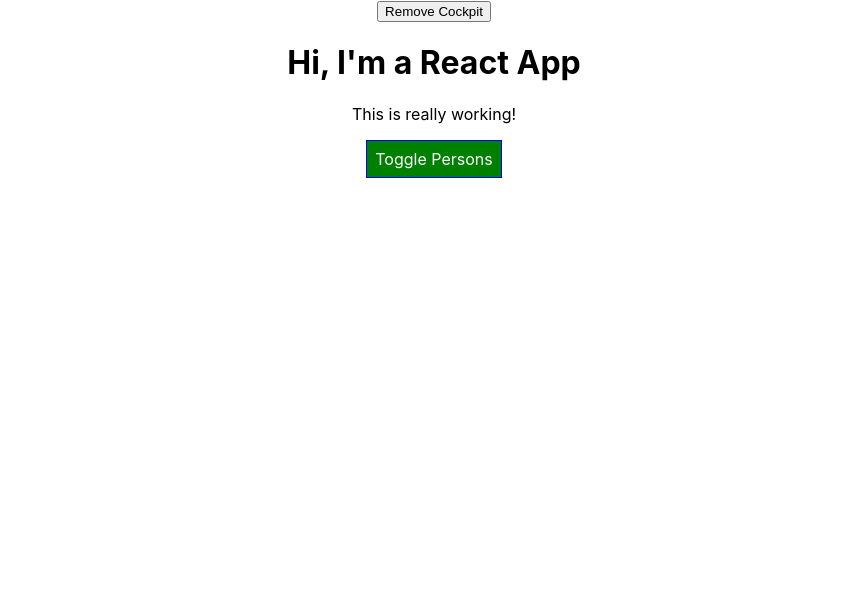
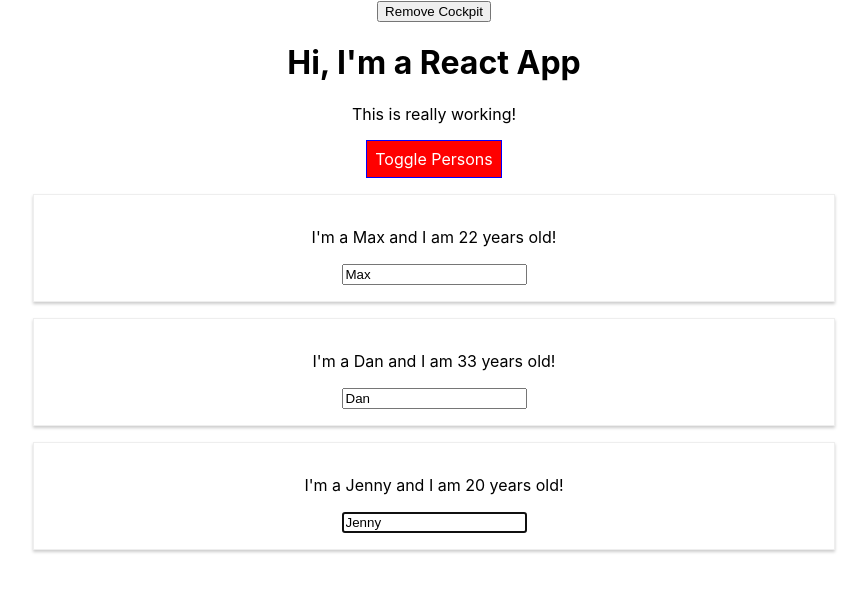
Before and after one commit to bogdan8/udemy-react, a React app: page / in a window 1280 px wide. Shown: the top 592 px of the page, without its empty margins (206-1073 px from the left). Built offline with nearby package versions, Linux system fonts and the light colour scheme.

Commit message:
Refs with React Hooks

```diff
--- a/src/components/Cockpit/Cockpit.js
+++ b/src/components/Cockpit/Cockpit.js
@@ -1,14 +1,17 @@
-import React, { useEffect } from 'react'
+import React, { useEffect, useRef } from 'react'
 
 import classes from './Cockpit.module.css'
 
 const Cockpit = (props) => {
+  const toggleBtnRef = useRef(null)
+
   useEffect(() => {
     console.log('[Cockpit.js] useEffect')
-
-    setTimeout(() => {
-      // alert('Saved date to cloud')
-    }, 1000)
+    // Http request...
+    // setTimeout(() => {
+    //   // alert('Saved date to cloud')
+    // }, 1000)
+    toggleBtnRef.current.click()
     return () => {
       console.log('[Cockpit.js] cleanup work in useEffect')
     }
@@ -24,7 +27,7 @@
   const assignedClasses = []
   let btnClass = ''
 
-  if (props.showPerson) {
+  if (props.showPersons) {
     btnClass = classes.Red
   }
 
@@ -39,7 +42,7 @@
   return <div className={ classes.Cockpit } >
     <h1>Hi, I'm a React App</h1>
     <p className={ assignedClasses.join(' ') }>This is really working!</p>
-    <button className={ btnClass } onClick={ props.clicked }>Toggle Persons</button>
+    <button ref={ toggleBtnRef } className={ btnClass } onClick={ props.clicked }>Toggle Persons</button>
   </div>
 }
 
```
